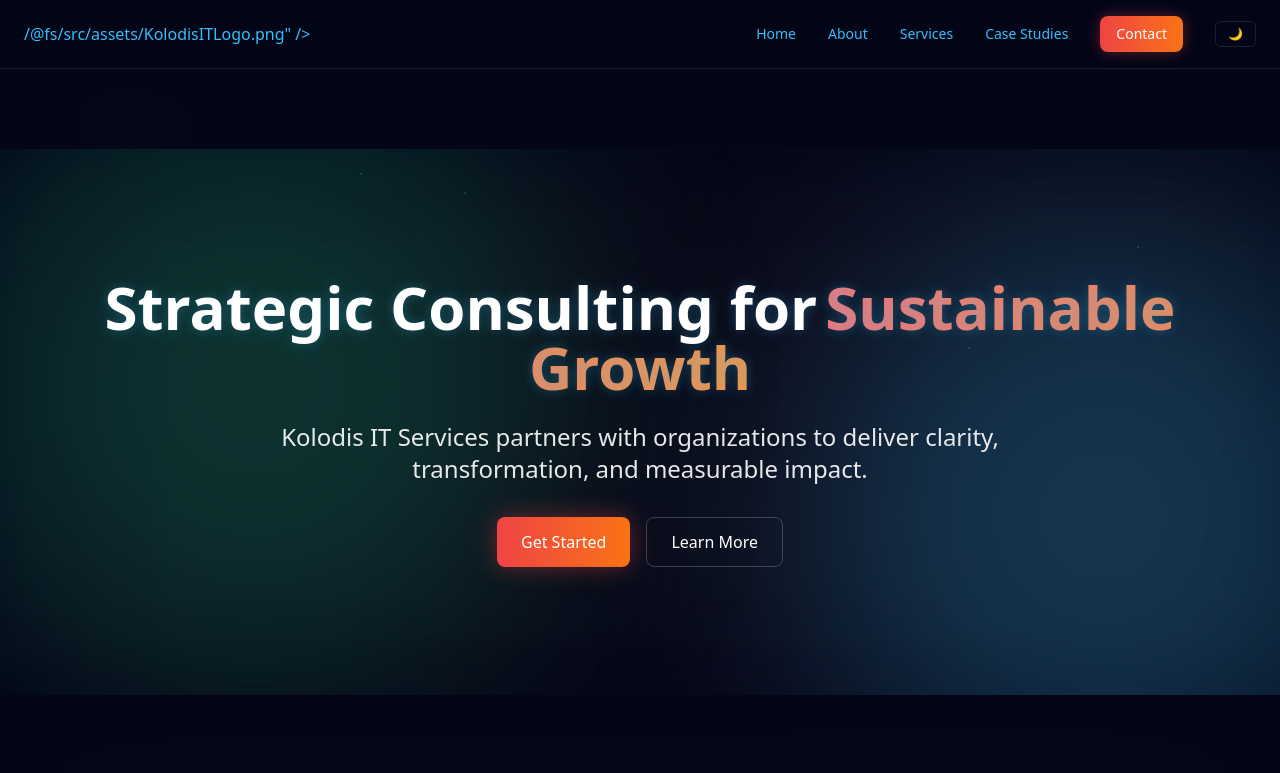
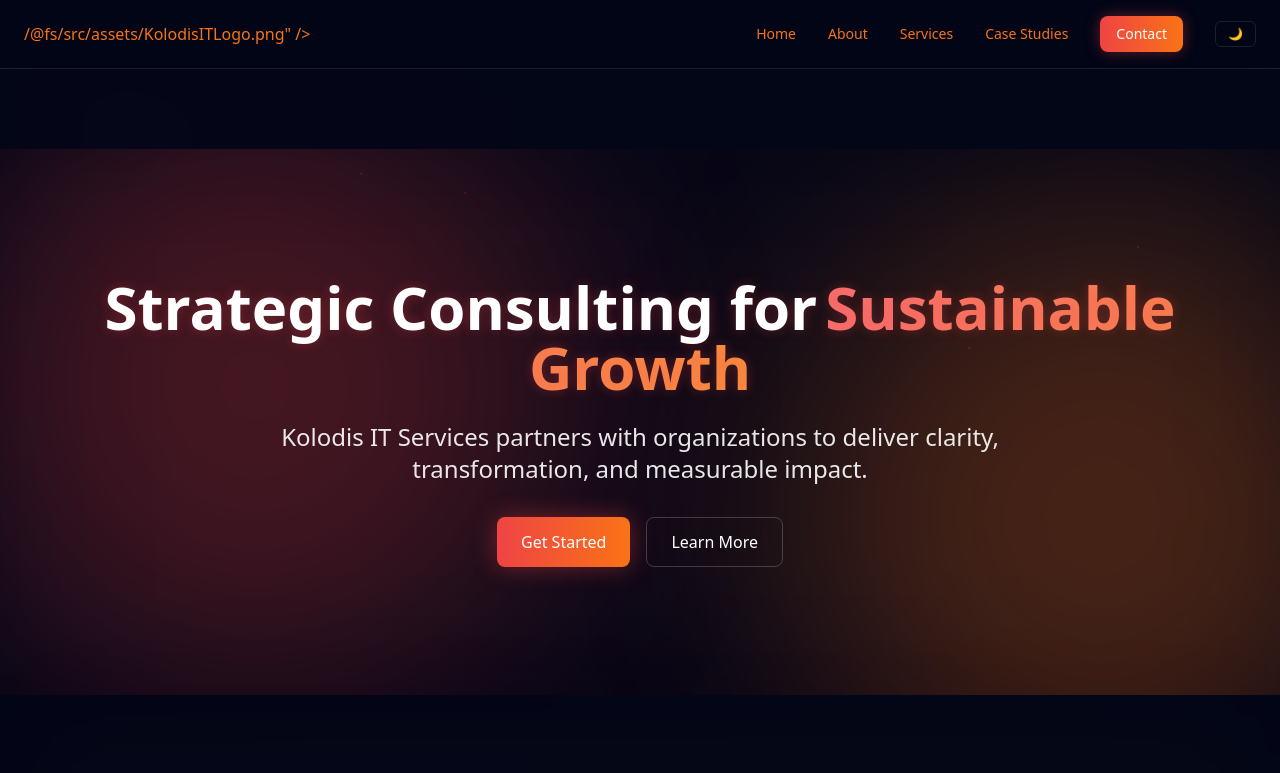
Before and after one commit to NeilKolodis/Kolodis, a React (Vite) app: page /#/ in a window 1280 px wide. Shown: the top 773 px of the page. Built offline with nearby package versions, Linux system fonts and the light colour scheme.

Commit message:
Update index.css

```diff
--- a/src/index.css
+++ b/src/index.css
@@ -2,11 +2,11 @@
 @tailwind components;
 @tailwind utilities;
 
-/* 🌿 Emerald Theme Variables */
+/* 🔴 Red / Orange Theme Variables */
 :root {
-  --primary: #10B981;       /* Emerald */
-  --secondary: #38BDF8;     /* Sky Blue */
-  --secondary-dark: #0EA5E9;
+  --primary: #EF4444;       /* Red */
+  --secondary: #F97316;     /* Orange */
+  --secondary-dark: #EA580C;
   --dark-bg: #020617;
   --card-bg: #0B1220;
   --text-light: #E2E8F0;
@@ -23,14 +23,14 @@ body {
   overflow-x: hidden;
 }
 
-/* 🔥 INSANE HERO BACKGROUND */
+/* 🔥 HERO BACKGROUND */
 .hero-bg {
   position: relative;
   background: #020617;
   overflow: hidden;
 }
 
-/* 🌿 Animated Glow Blobs */
+/* 🔴 Animated Glow Blobs */
 .hero-bg::before,
 .hero-bg::after {
   content: "";
@@ -44,13 +44,13 @@ body {
 }
 
 .hero-bg::before {
-  background: #10B981;
+  background: #EF4444; /* red */
   top: -120px;
   left: -120px;
 }
 
 .hero-bg::after {
-  background: #38BDF8;
+  background: #F97316; /* orange */
   bottom: -120px;
   right: -120px;
   animation-delay: 5s;
@@ -65,14 +65,14 @@ body {
   }
 }
 
-/* ✨ Floating particles (base style) */
+/* ✨ Floating particles */
 .hero-particle {
   position: absolute;
   width: 2px;
   height: 2px;
-  background: #34D399;
+  background: rgba(239, 68, 68, 0.6); /* red */
   border-radius: 50%;
-  opacity: 0.3;
+  opacity: 0.4;
   animation: floatParticle 10s linear infinite;
 }
 
@@ -97,15 +97,15 @@ body {
   }
 }
 
-/* 🟢 Buttons */
+/* 🔘 Buttons */
 .btn {
   @apply px-5 py-2 rounded-lg text-white font-medium transition-all duration-300;
-  background: linear-gradient(135deg, #10B981, #38BDF8);
-  box-shadow: 0 0 20px rgba(56,189,248,0.4);
+  background: linear-gradient(135deg, #EF4444, #F97316);
+  box-shadow: 0 0 20px rgba(239,68,68,0.4);
 }
 
 .btn:hover {
-  box-shadow: 0 0 40px rgba(56,189,248,0.8);
+  box-shadow: 0 0 40px rgba(239,68,68,0.7);
 }
 
 /* 🧾 Cards */
@@ -116,9 +116,9 @@ body {
 }
 
 .card:hover {
-  border: 1px solid #10B981;
+  border: 1px solid rgba(239,68,68,0.4);
   transform: translateY(-6px);
-  box-shadow: 0 0 30px rgba(16,185,129,0.2);
+  box-shadow: 0 0 30px rgba(239,68,68,0.2);
 }
 
 /* 🔗 Links */
@@ -135,7 +135,7 @@ a::after {
   bottom: -2px;
   width: 0%;
   height: 2px;
-  background: linear-gradient(90deg, #10B981, #38BDF8);
+  background: linear-gradient(90deg, #EF4444, #F97316);
   transition: width 0.3s ease;
 }
 
@@ -149,5 +149,5 @@ a:hover::after {
 
 /* ✨ Headings Glow */
 h1, h2, h3 {
-  text-shadow: 0 0 12px rgba(56,189,248,0.3);
+  text-shadow: 0 0 12px rgba(239,68,68,0.3);
 }
```
